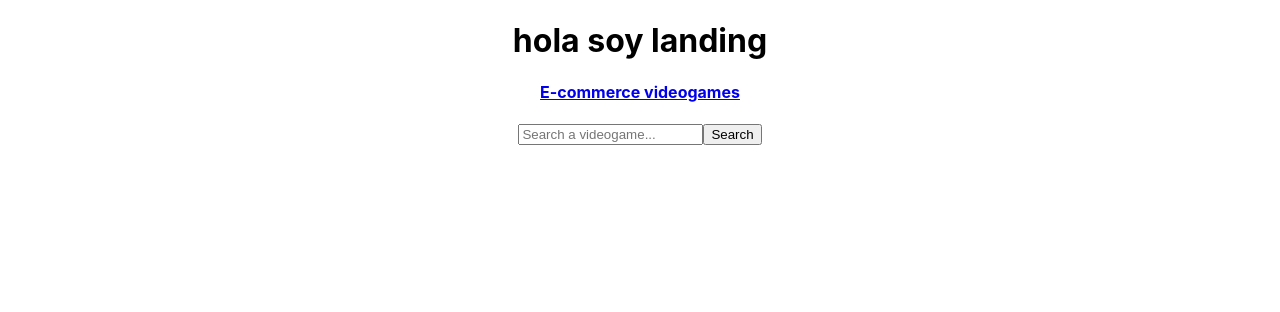
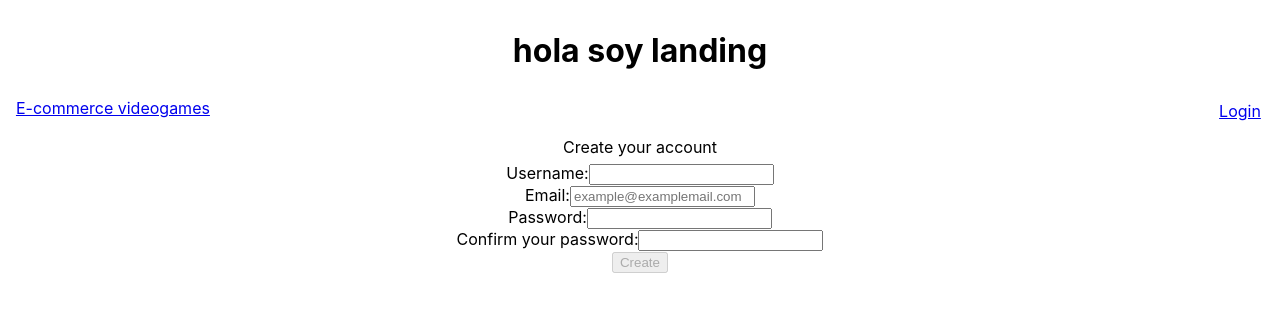
Before and after one commit to mrchurches/e-commerce_client, a React (Create React App) app: page /create_user in a window 1280 px wide. Shown: the top 312 px of the page. Built offline with nearby package versions, Linux system fonts and the light colour scheme.

Commit message:
new components createuser, shoppingcart, login, con sus respectivas rutas en landing page. maquetado inicial de forms de create user y login.

```diff
--- /dev/null
+++ b/src/Components/CreateUser/CreateUser.jsx
@@ -0,0 +1,44 @@
+import "./CreateUser.css"
+import React from 'react'
+import { useState } from "react";
+
+const CreateUser = () => {
+let [user, setUser] = useState({username:"",email:"",password:"",Cpassword:""});
+let [disabled, setDisabled] = useState(true);
+
+    function handleChange(e){
+        e.preventDefault()
+        if(e.target.value){
+            setUser({...user, [e.target.name]: e.target.value})
+        }
+        if(user.username && user.email && user.password === user.Cpassword) setDisabled(false);
+    }
+
+    function handleSubmit(e){
+        e.preventDefault()
+    }
+    return (
+    <div>
+        <div>Create your account</div>
+        <div>
+            <form onSubmit={handleSubmit}>
+                <label>Username:</label>
+                <input type="text" onChange={handleChange} value={user.username} name="username"/>
+                <br />
+                <label>Email:</label>
+                <input type="email" placeholder="example@examplemail.com" onChange={handleChange} value={user.email} name="email"/>
+                <br />
+                <label>Password:</label>
+                <input type="password" onChange={handleChange} value={user.password} name="password"/>
+                <br />
+                <label>Confirm your password:</label>
+                <input type="password" onChange={handleChange} value={user.Cpassword} name="Cpassword"/>
+                <br />
+                <input disabled={disabled} type="submit" value="Create" />
+            </form>
+        </div>
+    </div>
+  )
+}
+
+export default CreateUser
--- a/src/Components/LandingPage/LandingPage.jsx
+++ b/src/Components/LandingPage/LandingPage.jsx
@@ -1,8 +1,10 @@
 import React from 'react'
+import {Route} from "react-router-dom";
 import NavBar from "../NavBar/NavBar.jsx";
+import ShoppingCart from '../ShoppingCart/ShoppingCart.jsx';
 import SideBar from '../SideBar/SideBar.jsx';
-
-
+import Login from "../Login/Login"
+import CreateUser from '../CreateUser/CreateUser.jsx';
 // const LandingPage = () => {
 
 
@@ -23,6 +25,15 @@ export default function LandingPage(){
     <h1>hola soy landing</h1>
   <NavBar/>
   {/* <SideBar/> */}
+  <Route path="/shopping_cart">
+    <ShoppingCart />
+  </Route>
+  <Route path="/login">
+    <Login />
+  </Route>
+  <Route path="/create_user">
+    <CreateUser />
+  </Route>
   </div>
 )
 }
--- a/src/Components/Login/Login.jsx
+++ b/src/Components/Login/Login.jsx
@@ -1,10 +1,51 @@
-import "Login.css"
+import "./Login.css"
+import React from 'react'
+import { useState } from "react";
+import { Link } from "react-router-dom";
 
-import React from 'react'
 
 const Login = () => {
+  let [user,setUser] = useState({email:"", password:""});
+  let [disabled, setDisabled] = useState(true);
+
+  function handleChange(e){
+    e.preventDefault();
+
+    if(e.target.value){
+      setUser({...user, [e.target.name]: e.target.value})
+
+    }
+    if(user.email && user.password) setDisabled(false);
+  }
+
+  function handleSubmit(e){
+    e.preventDefault();
+    alert("Login ok");
+    setUser({});
+  }
+
   return (
-    <div>Login</div>
+    <div>
+      <div>
+        <h2>Login</h2>
+      </div>
+      <div>
+        <form onSubmit={handleSubmit}>
+        <label>Email:</label>
+        <input type="email" placeholder="example@examplemail.com" onChange={handleChange} value={user.email} name="email"/>
+        <br />
+        <label>Password:</label>
+        <input type="password" onChange={handleChange} value={user.password} name="password"/>
+        <br />
+        <input disabled={disabled} type="submit" value="Log in" />
+        </form>
+      </div>
+      <div>
+        <h4>don't have an account?</h4>
+        <Link to="/create_user"><span>Create one!</span></Link>
+      </div>
+    </div>
+
   )
 }
 
--- a/src/Components/NavBar/NavBar.css
+++ b/src/Components/NavBar/NavBar.css
@@ -0,0 +1,13 @@
+.nav{
+    display: flex;
+    flex-direction: row;
+    justify-content: space-between;
+}
+
+.end{
+    display: flex;
+}
+
+div{
+    padding: 0.2rem;
+}
--- a/src/Components/NavBar/NavBar.jsx
+++ b/src/Components/NavBar/NavBar.jsx
@@ -1,16 +1,36 @@
 import React from 'react'
-import { Link } from 'react-router-dom'
+import { Link, useLocation } from 'react-router-dom'
 import SearchBar from "../SearchBar/SearchBar"
+import ShoppingCart from "../ShoppingCart/ShoppingCart"
+import Login from '../Login/Login'
+import "./NavBar.css"
+
 const NavBar = () => {
-  return (
-    <div>
+  let location = useLocation();
+
+    return (
+    <div className='nav'>
         <div>
         <Link to="/">
-            <h4>E-commerce videogames</h4>
+            <span>E-commerce videogames</span>
         </Link>
         </div>
-        <div>
-            <SearchBar />
+        <div className='end'>
+            <div>
+                {location.pathname === "/" &&<SearchBar />}
+            </div>
+            <div>
+            {location.pathname === "/" &&
+                <Link to="/shopping_cart">
+                        <span>ShopCart</span>
+                </Link>
+            }
+            </div>
+            <div>
+                <Link to="/login">
+                    <span>Login</span>
+                </Link>
+            </div>
         </div>
     </div>
   )
--- a/src/Components/ShoppingCart/ShoppingCart.jsx
+++ b/src/Components/ShoppingCart/ShoppingCart.jsx
@@ -1 +1,37 @@
-import "ShoppingCart.css";
+import "./ShoppingCart.css";
+
+import React from 'react'
+
+const ShoppingCart = () => {
+    let hardcodeo = [{name: "gtav", price: Math.floor(Math.random() * 5)},{name: "bloodborne", price: Math.floor(Math.random() * 5)},{name: "taxi", price: Math.floor(Math.random() * 5)}];
+    let total=0;
+    for(let i=0; i<hardcodeo.length; i++){
+        total = hardcodeo[i].price + total;
+    }
+  return (
+    <div>
+        <div>
+            <h1>My shopping cart</h1>
+        </div>
+        <div>
+            {
+                hardcodeo&&hardcodeo.map(e=>(
+                    <div>
+                        <h4>{e.name}</h4>
+                        <h4>{e.price}</h4>
+                    </div>
+                ))
+            }
+        </div>
+        <div>
+            <h4>Total: ${total}</h4>
+
+        </div>
+        <div>
+            <button>Purchase</button>
+        </div>
+    </div>
+  )
+}
+
+export default ShoppingCart
```
Also changed, not shown: src/Components/CreateUser/CreateUser.css (added).
